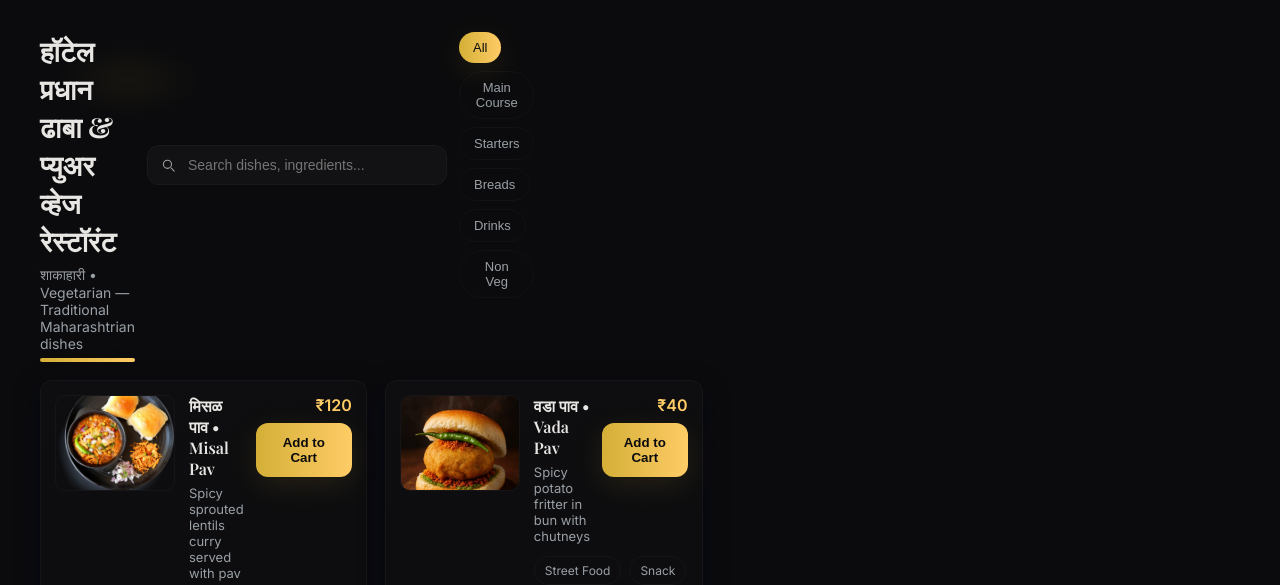
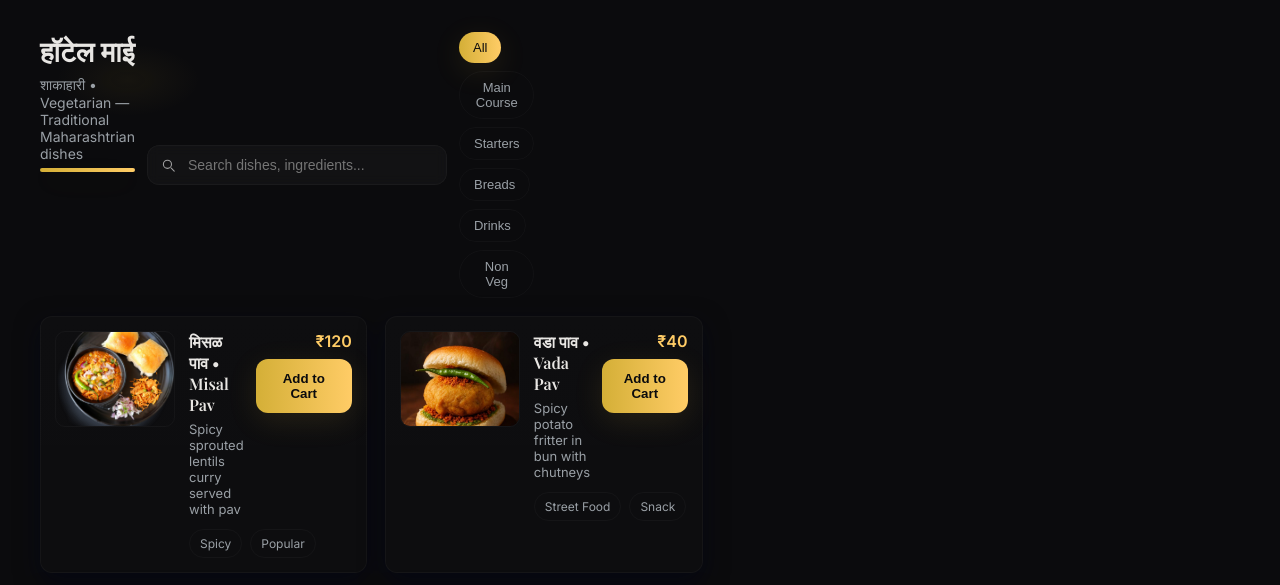
Before and after one commit to MenuSpeak/hotel-nisarg, a plain HTML site: page index.html in a window 1280 px wide. Shown: the top 585 px of the page. Drawn offline with nearby package versions, Linux system fonts and the light colour scheme.

Commit message:
Update index.html

```diff
--- a/index.html
+++ b/index.html
@@ -3,7 +3,7 @@
 <head>
   <meta charset="utf-8" />
   <meta name="viewport" content="width=device-width,initial-scale=1" />
-  <title>PARDHAN DHABA & PURE VEG RESTURANT</title>
+  <title>हॉटेल माई </title>
   <link href="https://fonts.googleapis.com/css2?family=Playfair+Display:wght@600;700&family=Inter:wght@300;400;600&display=swap" rel="stylesheet">
   <style>
 bod{
@@ -339,7 +339,7 @@ body::before {
     <main class="menu">
       <div class="menu-head">
         <div>
-          <h2 class="title"> हॉटेल प्रधान ढाबा & प्युअर व्हेज रेस्टॉरंट </h2>
+          <h2 class="title"> हॉटेल माई</h2>
           <div class="subtitle">शाकाहारी • Vegetarian — Traditional Maharashtrian dishes</div>
           <div class="gold-line"></div>
         </div>
```
